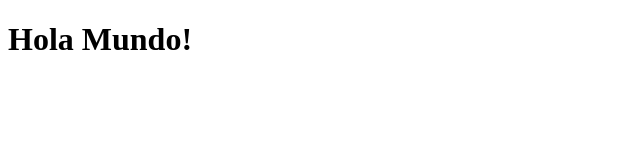
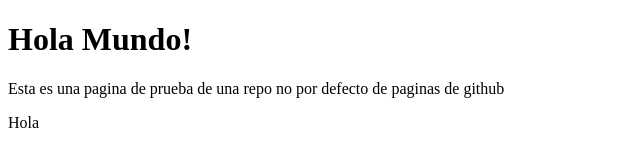
Before and after one commit to rubenmedios/paginas-gh, a plain HTML site: page index.html in a window 1280 px wide. Shown: the whole page, without its empty margins (0-640 px from the left). Drawn offline with Linux system fonts and the light colour scheme.

Commit message:
actualizacion

```diff
--- a/index.html
+++ b/index.html
@@ -6,5 +6,7 @@
 </head>
 <body>
   <h1>Hola Mundo!</h1>
+  <p>Esta es una pagina de prueba de una repo no por defecto de paginas de github</p>
+  <p>Hola</p>
 </body>
 </html>
```
